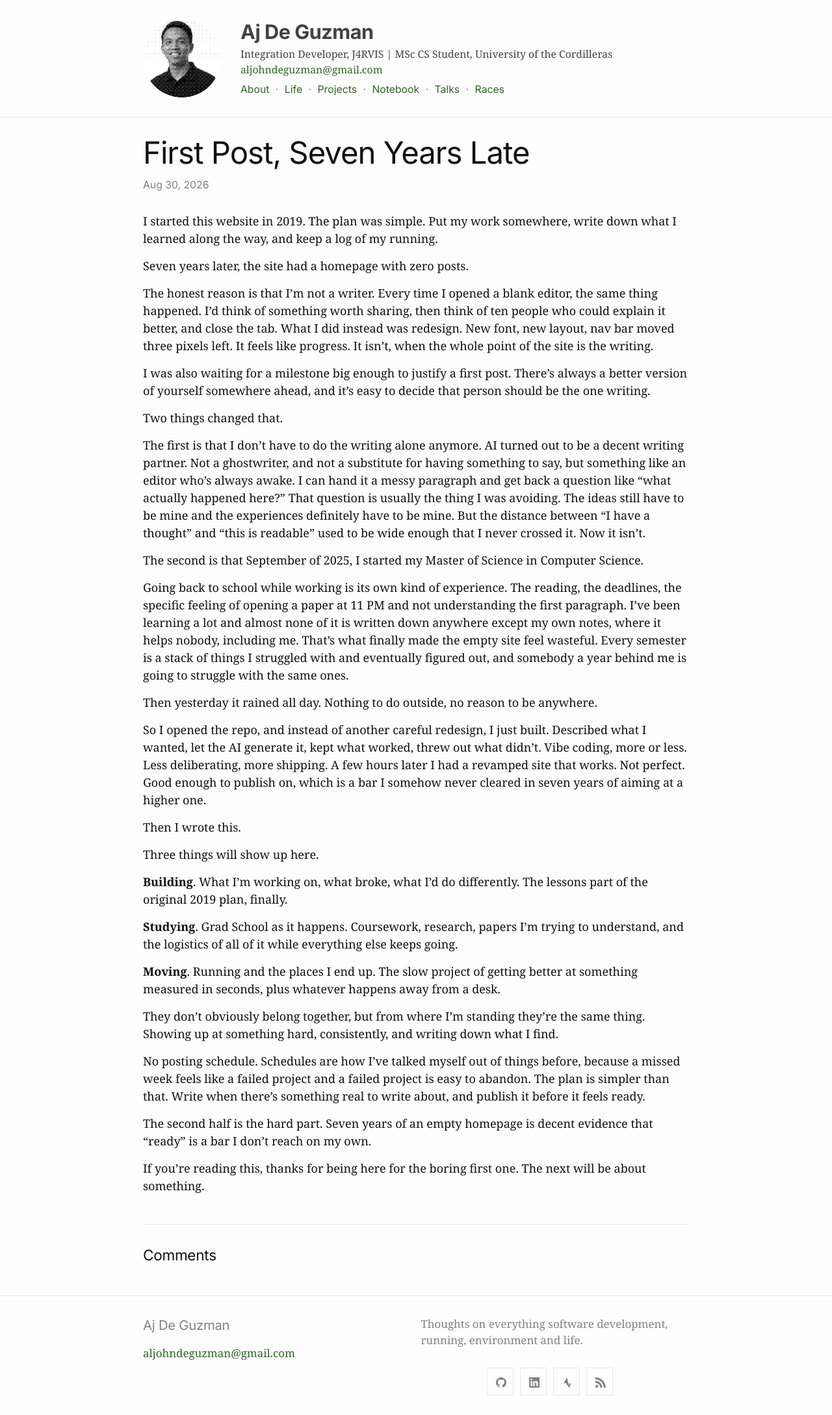
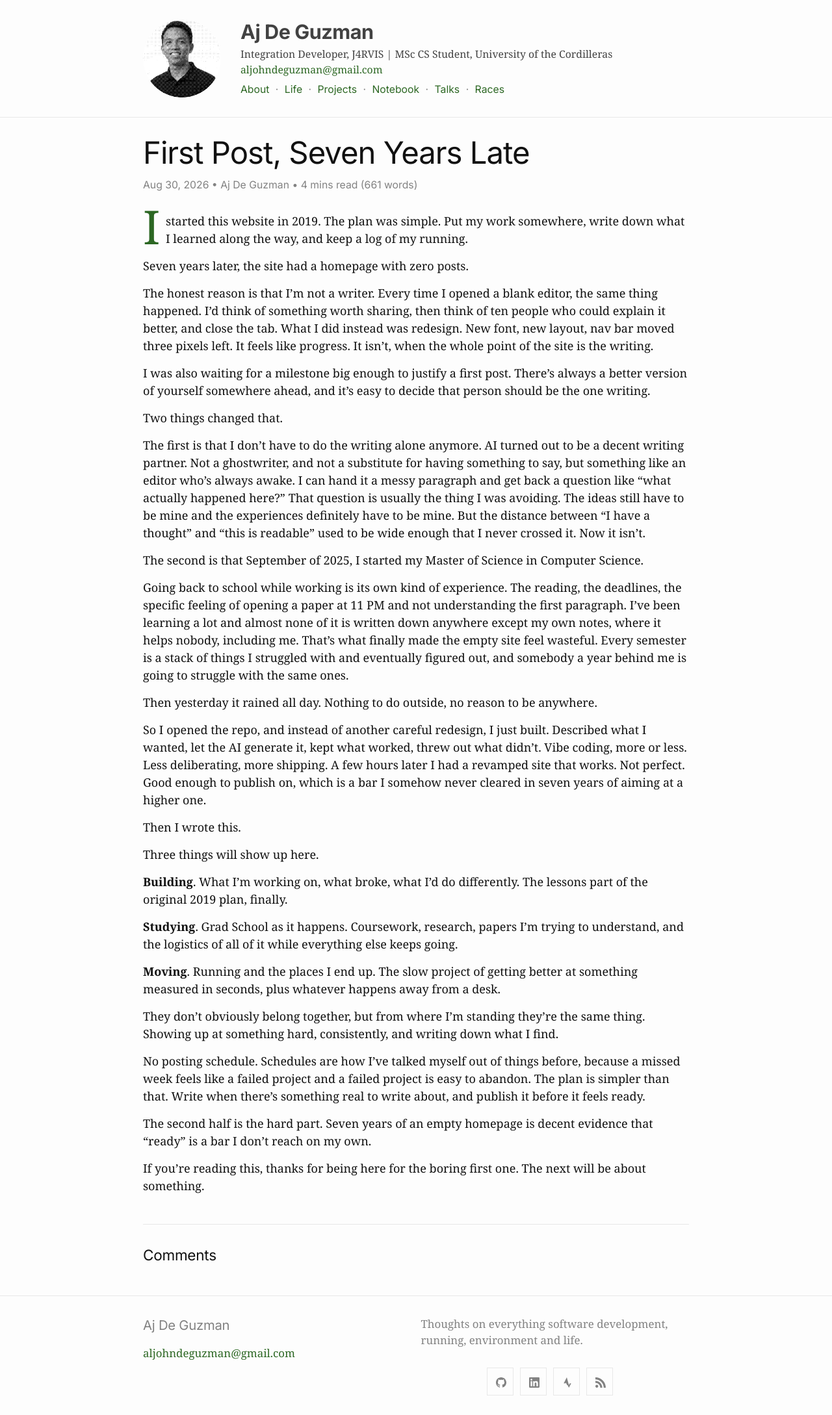
Before and after one commit to ajdeguzman/ajdeguzman.github.io, a Jekyll site: the page built from _posts/2026-08-30-first-post-seven-years-late.md, in a window 1280 px wide. Shown: the whole page at 65% size. Built offline with Jekyll 4.4.1, drawn with Linux system fonts in a browser that asks for light colours; comment, search, counter and statistics services are not loaded.

Commit message:
added metadata on each post. highlight first character on each post

```diff
--- a/_layouts/post.html
+++ b/_layouts/post.html
@@ -5,14 +5,19 @@ layout: default
 
   <header class="post-header">
     <h1 class="post-title p-name" itemprop="name headline">{{ page.title | escape }}</h1>
+    {%- assign author_name = page.author | default: site.title -%}
+    {%- assign word_count = content | strip_html | number_of_words -%}
+    {%- assign reading_time = word_count | plus: 199 | divided_by: 200 -%}
     <p class="post-meta">
       <time class="dt-published" datetime="{{ page.date | date_to_xmlschema }}" itemprop="datePublished">
         {%- assign date_format = site.minima.date_format | default: "%b %-d, %Y" -%}
         {{ page.date | date: date_format }}
       </time>
-      {%- if page.author -%}
-        • <span itemprop="author" itemscope itemtype="http://schema.org/Person"><span class="p-author h-card" itemprop="name">{{ page.author | escape }}</span></span>
-      {%- endif -%}</p>
+      • <span itemprop="author" itemscope itemtype="http://schema.org/Person"><span class="p-author h-card" itemprop="name">{{ author_name | escape }}</span></span>
+      <span class="post-reading-meta">
+        • {{ reading_time }} {% if reading_time == 1 %}min{% else %}mins{% endif %} read ({{ word_count }} {% if word_count == 1 %}word{% else %}words{% endif %})
+      </span>
+    </p>
   </header>
 
   <div class="post-content e-content" itemprop="articleBody">
--- a/_posts/2026-08-30-first-post-seven-years-late.md
+++ b/_posts/2026-08-30-first-post-seven-years-late.md
@@ -2,6 +2,7 @@
 layout: post
 title:  "First Post, Seven Years Late"
 date:   2026-08-30 09:00:00 +0800
+author: Aj De Guzman
 categories: life
 # featured: true      # uncomment to mark this with a ★ in the list
 # comments: false     # uncomment to hide the comment thread on this post
--- a/_sass/minima/_custom.scss
+++ b/_sass/minima/_custom.scss
@@ -200,6 +200,17 @@ a:visited {
     margin-bottom: 0;
     font-weight: 600;
   }
+}
+
+/**
+ * Articles — newspaper-style opening initial.
+ */
+.post.h-entry .post-content > p:first-of-type::first-letter {
+  float: left;
+  margin: -0.05em 0.12em 0 0;
+  color: $brand-color;
+  font-size: 4em;
+  line-height: 0.72;
 }
 
 /**
```
Also changed, not shown: _posts/2026-09-07-on-starting-my-machine-learning-journey.md (+1 -0 lines), 2 other files.
